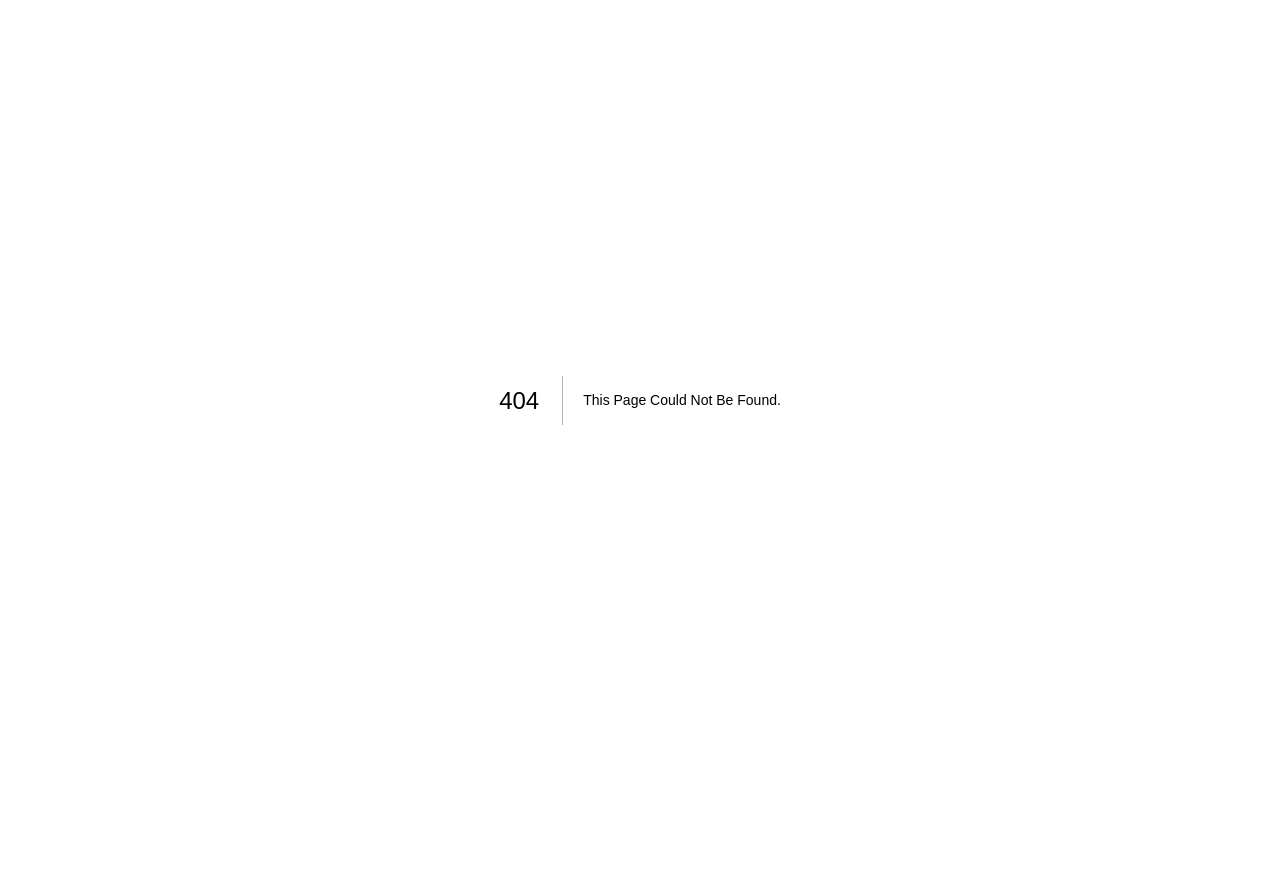
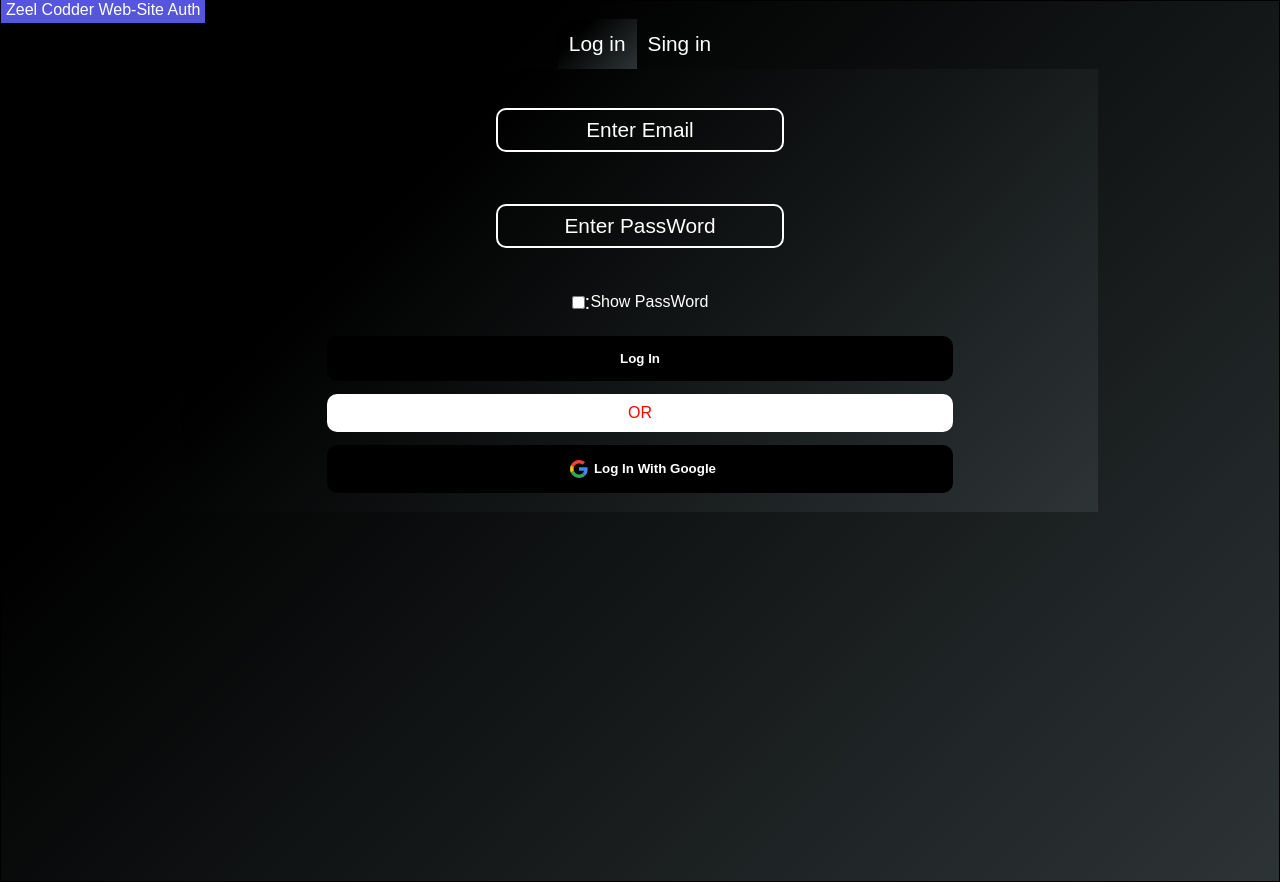
Before and after one commit to zeel-codder/MyWebSite, a Next.js app: page /auth/login in a window 1280 px wide. Before the commit this address had no page. Before the commit the page ends 800 px from the top, so only its background shows below. Built offline with nearby package versions, Linux system fonts and the light colour scheme.

Commit message:
User Login Fruent Done😇

```diff
--- a/Components/My_Home_Page/contect.js
+++ b/Components/My_Home_Page/contect.js
@@ -16,7 +16,7 @@ import React from "react";
 import { useState } from 'react';
 // import Loadding from './Loadding'
 // import { useGlobalCont/ext } from '../context';
-import Loading from './Loadding';
+import Loading from '../Loadding';
 // ====================================
 
 const Context = () => {
--- a/Components/UserLoging/Login.js
+++ b/Components/UserLoging/Login.js
@@ -18,8 +18,9 @@
 import { useEffect, useReducer } from 'react';
 import axios from 'axios';
 import React from "react";
-import { useGlobalContext } from '../context';
+// import { useGlobalContext } from '../context';
 import GoogleButton from './GoogleAuth';
+import Loading from '../Loadding'
 import { FindUser, AddUser, AddUserWithGoogle, FindUserWithGoogle } from './LoginFunctions';
 // ====================================
 
@@ -85,7 +86,7 @@ const reducer = (state, action) => {
 const Login = (props) => {
 
     const InitialState = {
-        isLoginOpen: props.choice !== "Sing In",
+        isLoginOpen: props.choice !== "Singin",
         issame: false,
         isLoading: false,
         passWord: '',
@@ -101,7 +102,7 @@ const Login = (props) => {
     // const [passWord,setpassWord]=useState('');
     // const [email,setemail]=useState('');
     // const [compassWord,setCompassWord]=useState('');
-    const { dispatchUser, Loading } = useGlobalContext();
+
 
 
     useEffect(() => {
@@ -118,12 +119,13 @@ const Login = (props) => {
 
     return (
 
-        <div className="blog-container Log">
+        <div className="Log">
+            <em>Zeel Codder Web-Site Auth</em>
 
-            <div className="login-choice">
+            <div className="login-choice form">
                 <span onClick={() => Reducer({ type: 'changeLoginTrue' })} className={state.isLoginOpen && `open`}>Log in</span>
                 <span onClick={() => Reducer({ type: 'changeLoginFalse' })} className={state.isLoginOpen || `open`}>Sing in</span>
-                <span onClick={() => props.closeLogin()} className="close Mybutton">[X]</span>
+                {/* <span onClick={() => props.closeLogin()} className="close Mybutton">[X]</span> */}
             </div>
 
             {
@@ -137,9 +139,9 @@ const Login = (props) => {
                     Reducer({ type: 'changeLoadingTrue' });
                     (state.isLoginOpen)
                         ?
-                        FindUser(e, state, dispatchUser, Reducer, props.closeLogin)
+                        FindUser(e, state, null, Reducer, props.closeLogin)
                         :
-                        AddUser(e, state, dispatchUser, Reducer, props.closeLogin);
+                        AddUser(e, state, null, Reducer, props.closeLogin);
 
                 }}>
 
@@ -201,7 +203,7 @@ const Login = (props) => {
                     type="submit">{state.isLoginOpen ? 'Log In' : 'Sing In'}
                 </button>
 
-                <span className="alert">Or</span>
+                <span className="alert">OR</span>
 
                 <GoogleButton
                     text={`${state.isLoginOpen ? 'Log' : 'Sing'} In With Google`}
--- a/Components/UserLoging/LoginFunctions.js
+++ b/Components/UserLoging/LoginFunctions.js
@@ -8,14 +8,14 @@ const FindUser = async (e,state,dispatchUser,Reducer,closeLogin) => {
         password: state.passWord
     }
     console.log(newUser);
-    axios.post(`.netlify/functions/FindUser`, { ...newUser })
+    axios.post(`api/finduser`, { ...newUser })
         .then((res) => {
             // console.log(res.);
             // console.log(res.data)
             res = JSON.parse(res.data.message);
             if (res.password === state.passWord) {
                 closeLogin();
-                dispatchUser({ type: 'UserLogIn', data: res });
+                // dispatchUser({ type: 'UserLogIn', data: res });
 
             } else {
                 alert('Wrong PassWord')
@@ -41,12 +41,12 @@ const AddUser = async (e,state,dispatchUser,Reducer,closeLogin) => {
             password: state.passWord
         }
 
-        axios.post('.netlify/functions/AddUser', newUser)
+        axios.post('api/adduser', newUser)
             .then((res) => {
                 if (res.status === 200) {
                     // console.log(res);
                     closeLogin();
-                    dispatchUser({ type: 'UserLogIn', data: newUser });
+                    // dispatchUser({ type: 'UserLogIn', data: newUser });
                 }
                 Reducer({ type: 'changeLoadingFalse' });
             })
--- /dev/null
+++ b/Components/UserLoging/auth.js
@@ -0,0 +1,21 @@
+import React from "react";
+import Login from './Login'
+
+export default function Home({isLogingIn}) {
+
+  // const dic={data}
+
+  return (
+    <>
+
+    {
+        isLogingIn
+        ?
+        <Login choice='Login' ></Login>
+        :
+        <Login choice='Singin' ></Login>
+
+    }
+    </>
+  )
+}
--- /dev/null
+++ b/pages/auth/login.js
@@ -0,0 +1,14 @@
+
+import Auth from 'Components/UserLoging/auth'
+import React from 'react';
+
+
+
+export default function Login({data}) {
+
+
+    return (
+
+      <Auth isLogingIn={true}></Auth>
+    )
+  }
--- a/styles/Blog.css
+++ b/styles/Blog.css
@@ -29,17 +29,13 @@ Main Page
 /* ================================================================ */
 .Log{
     /* min-height: 50vh; */
-    position: absolute;
-    width: 40%;
-    left: 50%;
-    /* height: auto; */
-    top:50%;
-    transform: translate(-50%,-50%);
-    flex:2;
-    z-index: 3;
-    background-color: white;
+    /* transform: translate(-50%,-50%); */
+    /* flex:2; */
+    /* z-index: 3; */
+    background-image: var(--bgi);
     border: 1px solid;
     animation: ShowLogin 1s;
+    height:110vh;
     box-shadow: 0 0 20px var(--bgcolor);
     animation-iteration-count: 1;
     /* align-items: center; */
@@ -48,17 +44,18 @@ Main Page
 
 @keyframes ShowLogin {
     0%{
-
-        transform: translate(-50%,-50%) scale(0);
+        transform: scale(0);
 
     }100%{
-        transform: translate(-50%,-50%) scale(1);
+        transform: scale(1);
     }
 
 }
 .login-choice{
-    flex-direction: row;
-    margin: 0;
+    flex-direction: row !important;
+    /* margin: */
+    margin: 0 auto!important;
+    /* width: 100%; */
 }
 .login-choice span{
     /* padding: .4rem; */
@@ -94,7 +91,7 @@ Main Page
 }
 
 .form-login,.form-singin{
-    height: 90%;
+    /* height: 90%; */
     width: 100%;
     /* border: 2px solid black; */
     border-top: none;
@@ -162,6 +159,7 @@ p > img{
     background-color: white;
     /* text-align: center; */
     padding: 10px 0;
+    width: 70%;
 }
 
 .ListOfBlogs{
@@ -243,8 +241,9 @@ svg{
     border:none;
     border-radius: 0px;
     /* padding: 10px; */
-    background-color:  var(--form-bg);
+    /* background-color:  var(--form-bg); */
     /* color: white; */
+    background-image: var(--bgi);
 }
 
 /* ====================================
@@ -269,7 +268,7 @@ Like
 
 .alert{
     /* background-color: transparent; */
-    width: 100%;
+    /* width: 100%; */
     color: red;
     text-align: center;
     font-size: 1rem;
--- a/styles/index.css
+++ b/styles/index.css
@@ -668,10 +668,12 @@ h1{
   /* margin-top: 10px; */
 }
 .Login-Page{
+  flex: 2;
   margin: 0;
   cursor: pointer;
   width: 40%;
   align-items: center;
+  justify-self: flex-end;
   justify-content: flex-end;
 }
 .login{
@@ -734,13 +736,13 @@ h1{
 
     flex-direction: column;
     align-items: center;
-    width: 100%;
+    width: 70%;
     /* height: 80vh; */
     /* border: 1px solid white; */
     align-self: flex-start;
     /* padding: 4rem 1rem; */
     font-size: vat(--font_size);
-    border-left: 2px solid white;
+    /* border-left: 2px solid white; */
     /* background-color:var(--form-bg); */
     /* border-radius: 10px; */
     /* border-bottom: 2px solid white; */
@@ -753,7 +755,8 @@ h1{
     /* width: fit-content; */
     /* width: 30%; */
     /* background-color: var(--hoverc); */
-    /* margin: 1rem auto; */
+    margin: 1rem auto;
+    margin-top: 0;
     /* border: 1px solid; */
     /* box-shadow: 0px 0px 2px var(--bgcolor); */
 }
@@ -826,6 +829,13 @@ h1{
   height: 24px;
 }
 
+.form >.btn,.form > .alert{
+
+  width:70% !important;
+  border-radius: 10px !important;
+  margin: .4rem 0;
+
+}
 .btn{
 /* color: white; */
 border: 0;
@@ -836,8 +846,6 @@ width: 100%;
 font-weight: bold;
 background-color: transparent;
 padding: 15px 0;
-align-self: flex-end;
-justify-self: flex-end;
 /* margin: 10px; */
 outline: 0;
 cursor: pointer;
```
Also changed, not shown: Components/navbar/navbar.js (+10 -10 lines), pages/auth/singin.js (added, +15 -0 lines), Components/Loadding.js (renamed from Components/My_Home_Page/Loadding.js).
